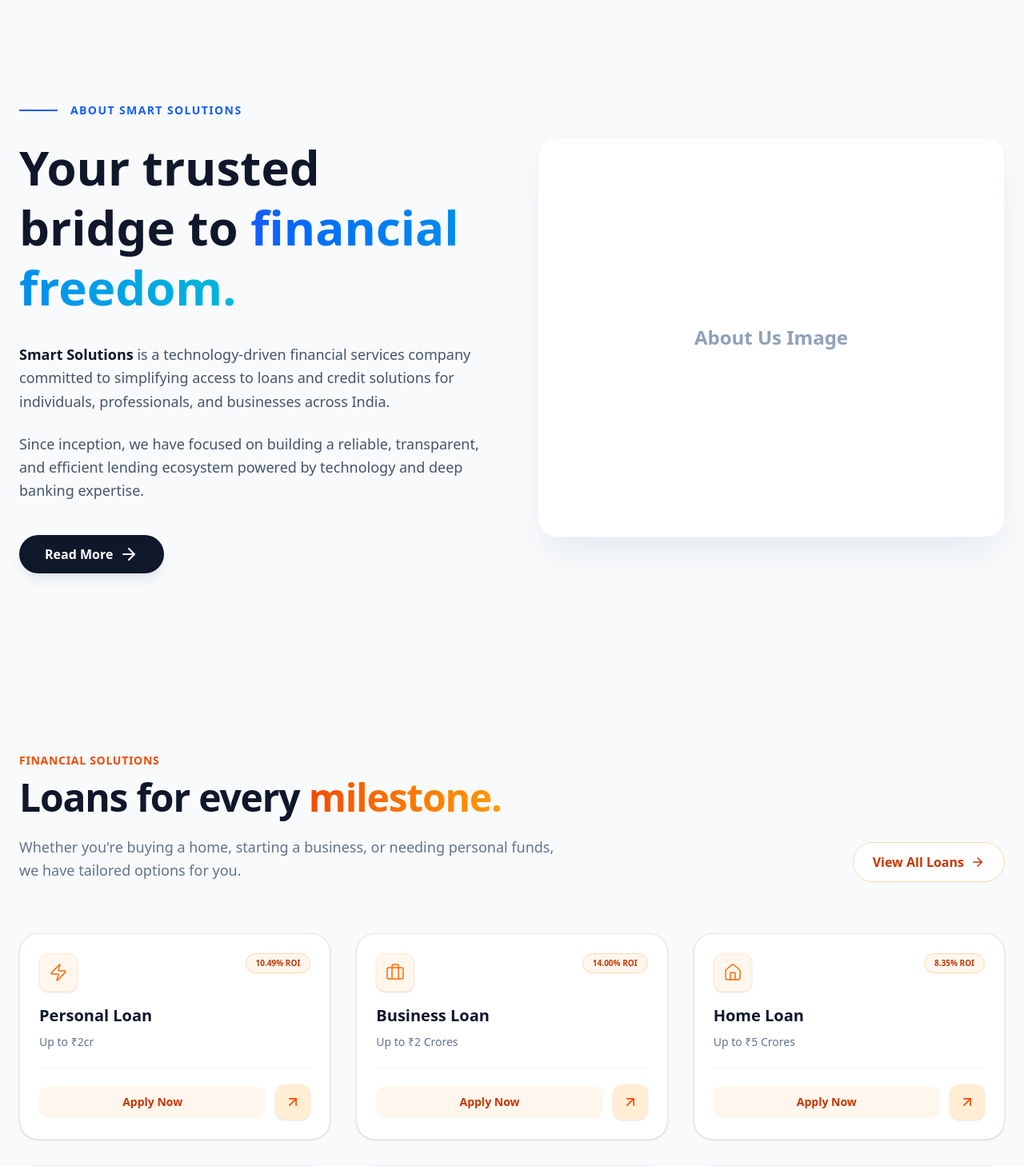
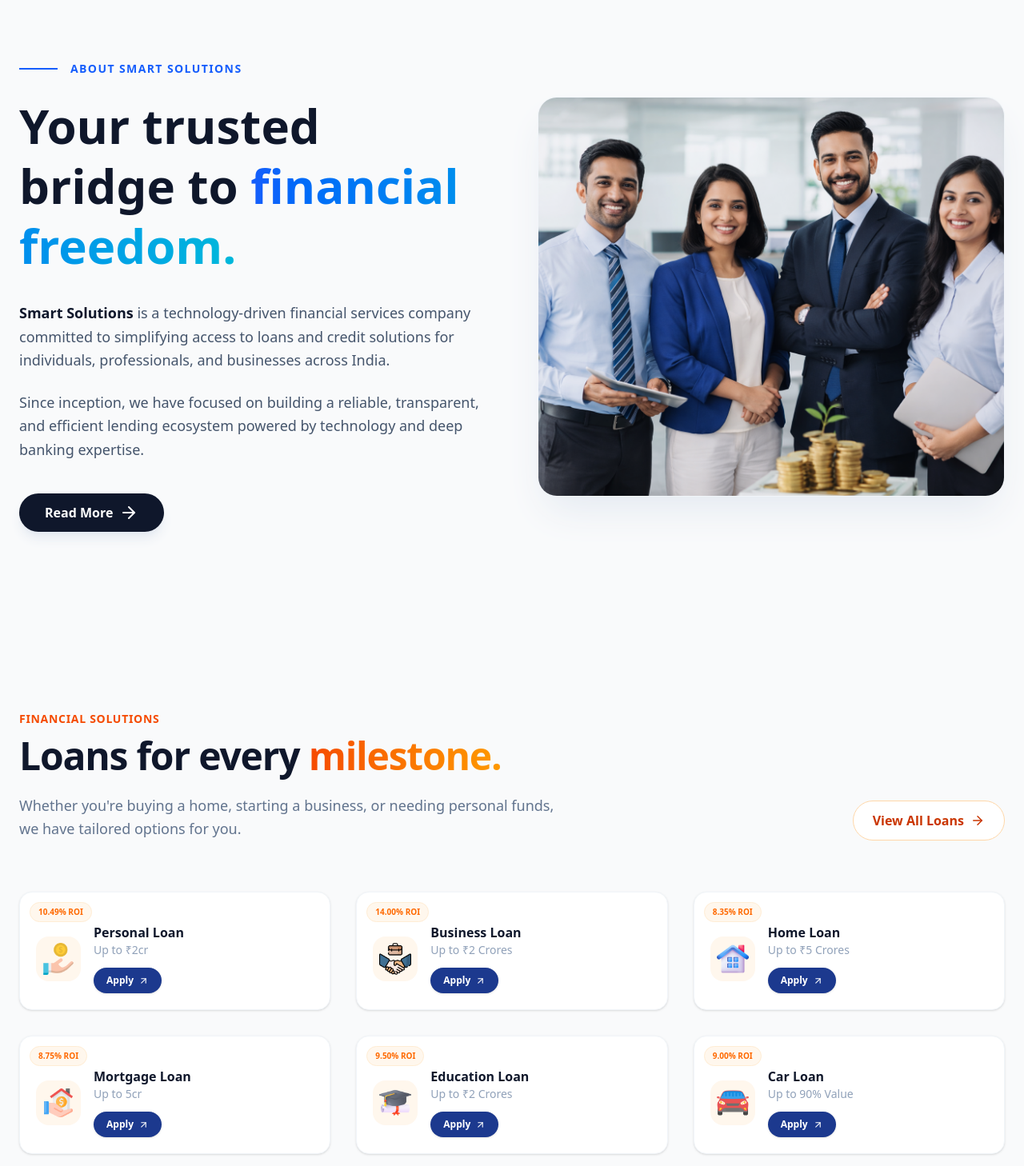
Before and after one commit to neerajk001/smartsolution2, a Next.js app in the folder smartmumbaisolutions/: page / in a window 1280 px wide. Shown: the part 880-2338 px from the top of the page at 80% size. Built offline with nearby package versions, Linux system fonts and the light colour scheme; no server answers.

Commit message:
hero section change

```diff
--- a/smartmumbaisolutions/components/HeroSlider.tsx
+++ b/smartmumbaisolutions/components/HeroSlider.tsx
@@ -138,7 +138,7 @@
                     </motion.div>
 
                     {/* Right Image Card */}
-                    <div className="relative">
+                    <div className="relative w-full">
                         <AnimatePresence mode="wait">
                             <motion.div
                                 key={`img-${current}`}
@@ -146,7 +146,7 @@
                                 animate={{ opacity: 1, scale: 1, x: 0 }}
                                 exit={{ opacity: 0, scale: 1.05, x: -50 }}
                                 transition={{ duration: 0.6, ease: "circOut" }}
-                                className="relative z-10 aspect-[4/5] md:aspect-square rounded-[2.5rem] overflow-hidden shadow-2xl shadow-orange-900/10 border-8 border-white"
+                                className="relative z-10 aspect-[4/3] rounded-[2.5rem] overflow-hidden shadow-2xl shadow-orange-900/10 border-8 border-white"
                             >
                                 <img
                                     src={slide.image}
--- a/smartmumbaisolutions/components/Introduction.tsx
+++ b/smartmumbaisolutions/components/Introduction.tsx
@@ -3,6 +3,7 @@
 import { motion } from "framer-motion";
 import Link from "next/link";
 import { ArrowRight } from "lucide-react";
+import Image from "next/image";
 
 export default function Introduction() {
     return (
@@ -54,10 +55,14 @@
                             transition={{ duration: 0.8 }}
                             className="absolute top-0 right-0 w-full h-full rounded-3xl overflow-hidden z-10 border border-slate-100 bg-slate-50 shadow-2xl shadow-slate-200"
                         >
-                            {/* Placeholder or existing image with light mode styling */}
-                            <div className="w-full h-full flex items-center justify-center bg-white text-slate-400 font-bold text-2xl">
-                                About Us Image
-                            </div>
+                            {/* About image */}
+                            <Image
+                                src="/about.png"
+                                alt="About Smart Solutions"
+                                fill
+                                className="object-cover"
+                                priority
+                            />
                         </motion.div>
                     </div>
                 </div>
--- a/smartmumbaisolutions/components/ProductShowcase.tsx
+++ b/smartmumbaisolutions/components/ProductShowcase.tsx
@@ -36,56 +36,47 @@
 };
 
 const ProductCard = ({ product, index, category, onApplyClick }: { product: any, index: number, category: string, onApplyClick: () => void }) => {
-    const Icon = iconMap[product.slug] || Zap;
-
     return (
         <motion.div
             initial={{ opacity: 0, y: 20 }}
             whileInView={{ opacity: 1, y: 0 }}
             viewport={{ once: true }}
             transition={{ delay: index * 0.05, duration: 0.5 }}
-            className="group relative !bg-white rounded-[1.5rem] p-6 border border-slate-200 shadow-sm hover:border-orange-400 transition-all duration-300 hover:shadow-xl hover:shadow-orange-200/20 hover:-translate-y-1 overflow-hidden flex flex-col h-full"
+            className="group relative bg-white rounded-2xl border border-slate-100 shadow-sm hover:shadow-lg hover:-translate-y-1 transition-all duration-300 overflow-hidden p-5"
         >
-            <div className="relative z-10 flex flex-col h-full">
-                <div className="flex justify-between items-start mb-4">
-                    <div className="w-12 h-12 rounded-xl bg-orange-50 text-orange-500 group-hover:bg-gradient-to-br group-hover:from-orange-500 group-hover:to-amber-500 group-hover:text-white flex items-center justify-center transition-all duration-300 shadow-sm border border-orange-100 group-hover:border-transparent group-hover:shadow-lg group-hover:shadow-orange-200">
-                        <Icon size={24} strokeWidth={1.5} />
-                    </div>
-                    {product.metric && (
-                        <span className="bg-orange-50 text-orange-700 text-[10px] font-bold px-3 py-1 rounded-full border border-orange-200 group-hover:bg-white group-hover:text-amber-600 group-hover:border-amber-200 transition-colors">
-                            {product.metric}
-                        </span>
-                    )}
+            {/* Metric badge — top left (fix: no extra ROI suffix) */}
+            {product.metric && (
+                <span className="absolute top-3 left-3 bg-orange-50 text-orange-500 text-[10px] font-bold px-2.5 py-1 rounded-full border border-orange-100 z-10">
+                    {product.metric}
+                </span>
+            )}
+
+            {/* Horizontal layout */}
+            <div className="flex items-center gap-4 mt-5">
+                {/* Product image with soft bubble background */}
+                <div className="shrink-0 w-14 h-14 flex items-center justify-center bg-orange-50 rounded-2xl p-2">
+                    <img
+                        src={product.image}
+                        alt={product.title}
+                        className="w-full h-full object-contain"
+                        onError={(e) => { (e.target as HTMLImageElement).style.display = 'none'; }}
+                    />
                 </div>
 
-                <div className="mb-auto">
-                    <h3 className="text-xl font-bold text-slate-900 mb-2 group-hover:text-orange-700 transition-colors">
+                {/* Content */}
+                <div className="flex-1 min-w-0">
+                    <h3 className="text-base font-extrabold text-slate-900 mb-0.5 leading-tight">
                         {product.title}
                     </h3>
-                    <p className="text-slate-500 leading-relaxed font-medium text-sm">
-                        {product.detail}
-                    </p>
-                </div>
-
-                <div className="mt-5 pt-5 border-t border-slate-100 flex items-center justify-between gap-3">
+                    <p className="text-slate-400 text-sm mb-3">{product.detail}</p>
                     <button
                         onClick={(e) => {
                             e.stopPropagation();
                             onApplyClick();
                         }}
-                        className="flex-1 bg-orange-50 hover:bg-orange-500 text-orange-700 hover:text-white text-sm font-bold py-2.5 px-4 rounded-xl transition-all duration-300 text-center"
+                        className="inline-flex items-center gap-1.5 bg-blue-900 hover:bg-blue-800 text-white text-xs font-bold px-4 py-2 rounded-full transition-all duration-200 shadow-sm"
                     >
-                        Apply Now
-                    </button>
-
-                    <button
-                        onClick={(e) => {
-                            e.stopPropagation();
-                            onApplyClick();
-                        }}
-                        className="w-11 h-11 rounded-xl bg-orange-100 text-orange-600 hover:bg-orange-600 hover:text-white flex items-center justify-center transition-all duration-300 shadow-sm hover:shadow-lg hover:shadow-orange-200"
-                    >
-                        <ArrowRight size={20} className="-rotate-45 group-hover:rotate-0 transition-transform duration-300" />
+                        Apply <ArrowUpRight size={13} />
                     </button>
                 </div>
             </div>
```
Also changed, not shown: smartmumbaisolutions/public/about.png (added).
